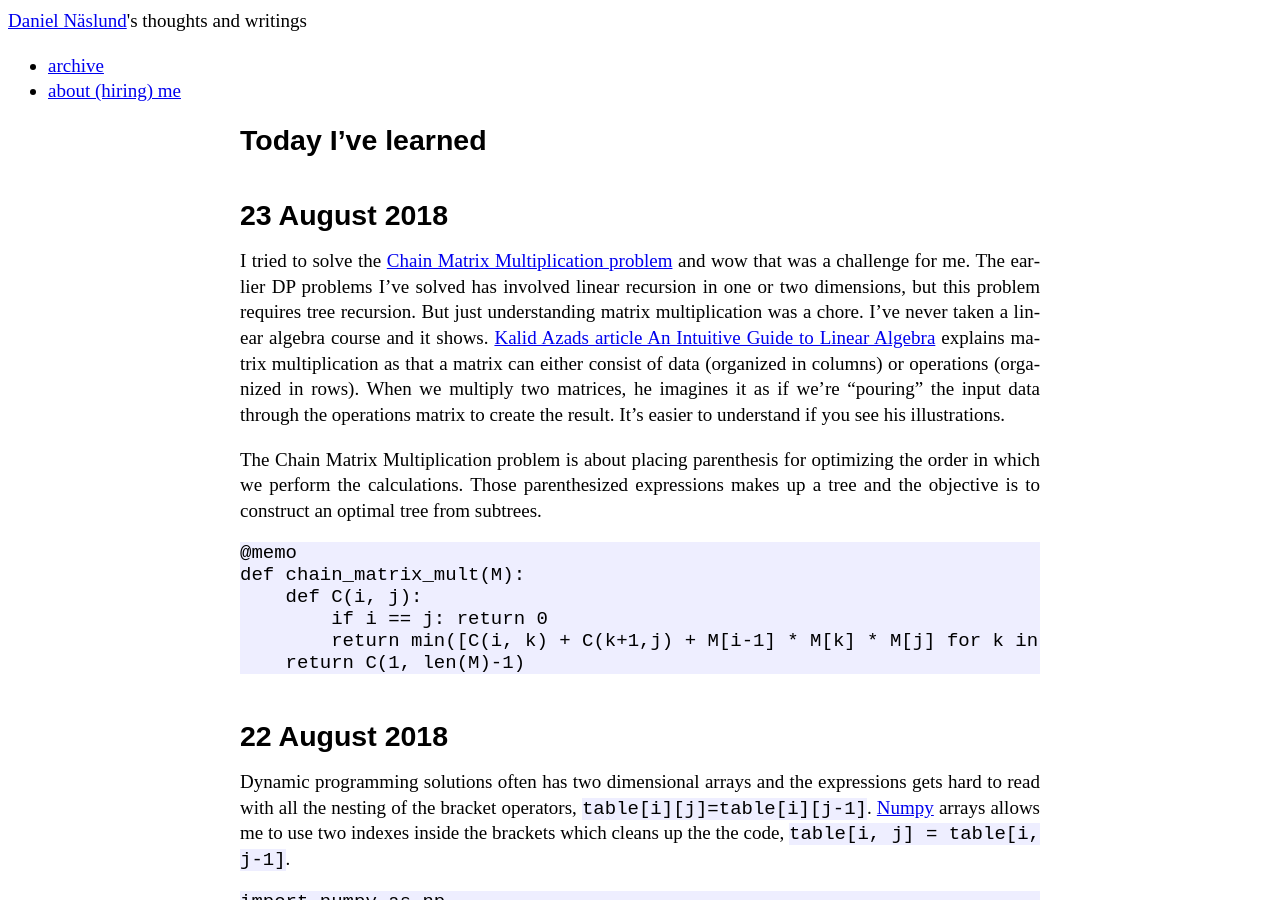
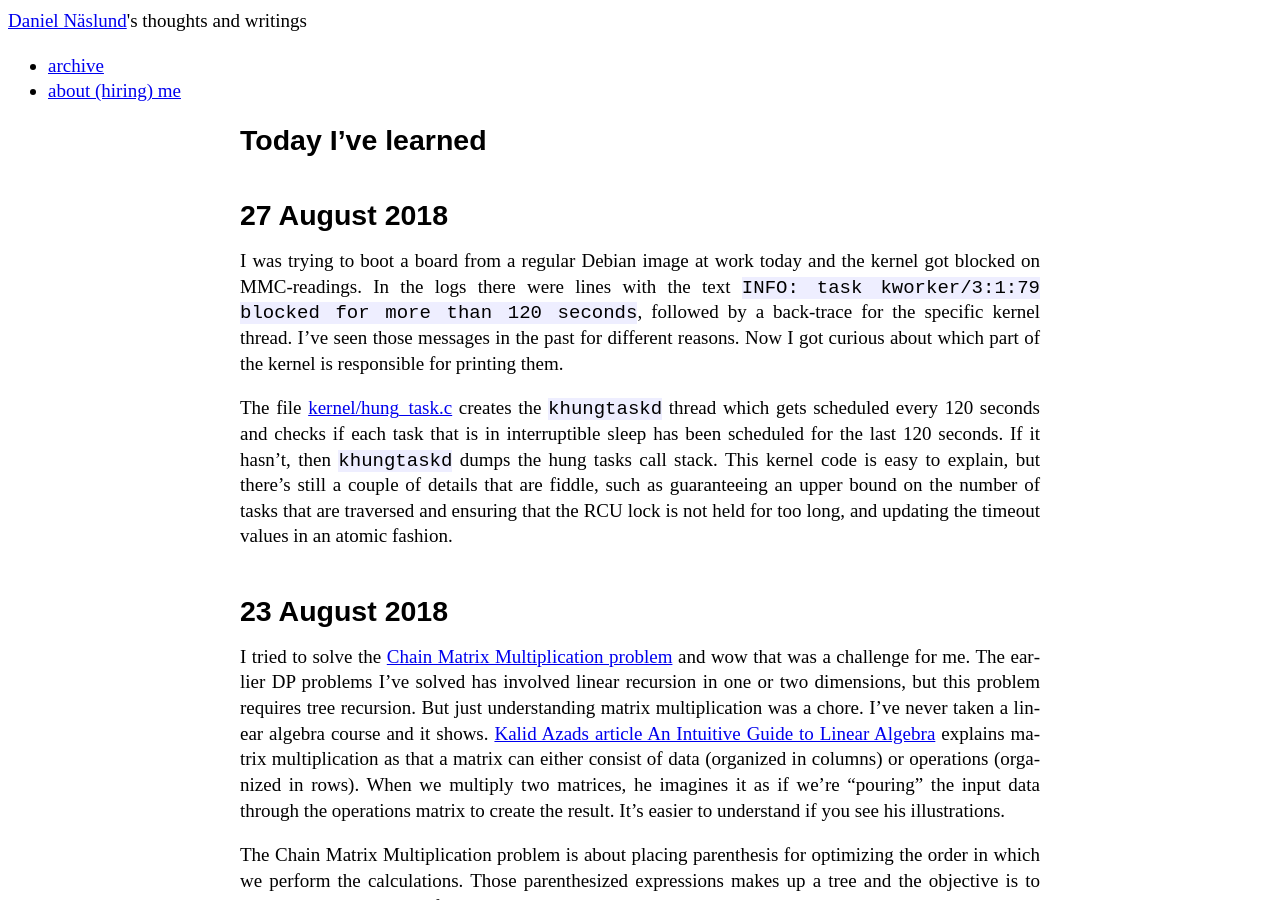
Before and after one commit to dannas/dannas.github.com, a Jekyll site: the page built from TIL.markdown, in a window 1280 px wide and 900 px high. Built offline with Jekyll 4.4.1, drawn with Linux system fonts in a browser that asks for light colours.

Commit message:
Yet another TIL

```diff
--- a/TIL.markdown
+++ b/TIL.markdown
@@ -4,6 +4,12 @@ title: TIL - Today I've Learned
 use_math: true
 ---
 # Today I've learned
+
+## 27 August 2018
+
+I was trying to boot a board from  a regular Debian image at work today and the kernel got blocked on MMC-readings. In the logs there were lines with the text `INFO: task kworker/3:1:79 blocked for more than 120 seconds`, followed by a back-trace for the specific kernel thread. I've seen those messages in the past for different reasons. Now I got curious about which part of the kernel is responsible for printing them.
+
+The file [kernel/hung_task.c](https://elixir.bootlin.com/linux/latest/source/kernel/hung_task.c) creates the `khungtaskd` thread which gets scheduled every 120 seconds and checks if each task that is in interruptible sleep has been scheduled for the last 120 seconds. If it hasn't, then `khungtaskd` dumps the hung tasks call stack. This kernel code is easy to explain, but there's still a couple of details that are fiddle, such as guaranteeing an upper bound on the number of tasks that are traversed and ensuring that the RCU lock is not held for too long, and updating the timeout values in an atomic fashion.
 
 ## 23 August 2018
 
```
